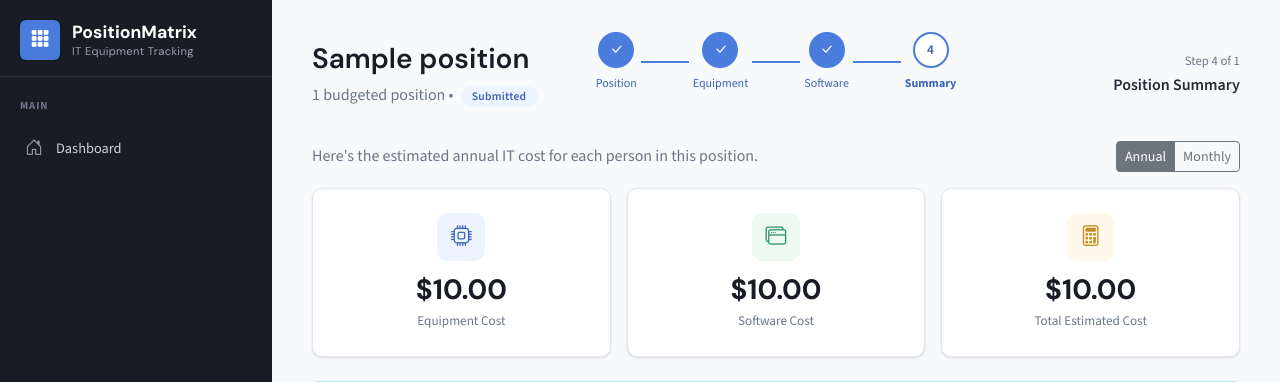
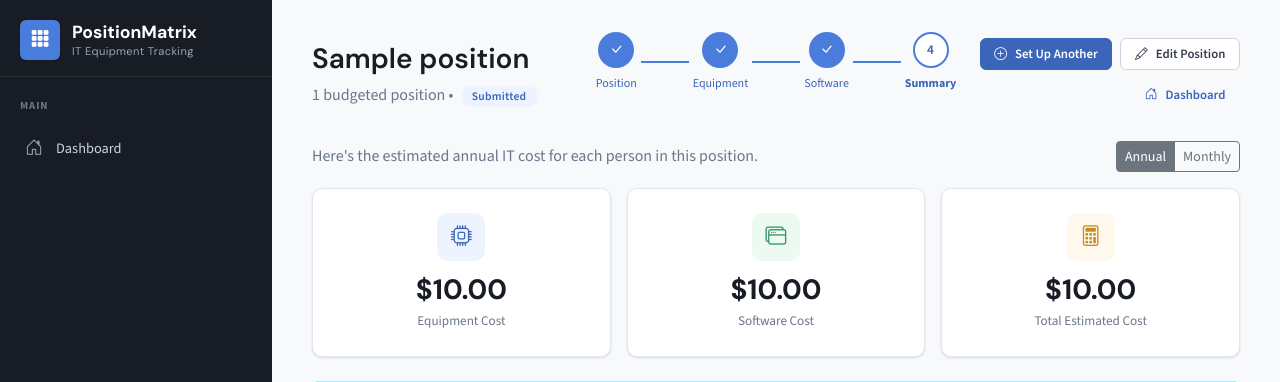
Before and after one commit to joshgrubb/Matrix, a Python web app: template app/blueprints/requirements/templates/requirements/position_summary.html in a window 1280 px wide. Shown: the top 382 px of the page. Run offline with Jinja, Linux system fonts and the light colour scheme; the template is opened without the code that fills it: most values are stand-ins (such as "Sample title", 1, 10 or a date in 2020).

Commit message:
Added buttons to top of position summary page for better visibility

```diff
--- a/app/blueprints/requirements/templates/requirements/_position_header.html
+++ b/app/blueprints/requirements/templates/requirements/_position_header.html
@@ -5,7 +5,7 @@ Provides a consistent three-column layout:
 Left: Page title + subtitle (position title on Steps 2–4,
 generic heading on Step 1).
 Center: Step indicator (reuses _step_indicator.html).
-Right: Current step number and label.
+Right: Step number + label on Steps 1–3; action buttons on Step 4.
 
 Usage (Steps 2–4, position available):
 {% set current_step = 2 %}
@@ -76,14 +76,36 @@ header_subtitle (str): Custom subtitle text
         </div>
     </div>
 
-    {# ── Right column (col-lg-4): Step number + label ── #}
+    {# ── Right column (col-lg-4) ── #}
     <div class="col-lg-4 text-lg-end mt-3 mt-lg-0">
+        {% if current_step == 4 and has_position %}
+        {# ── Summary page: show next-step action buttons instead of
+        the step label so department heads see them immediately
+        without scrolling past the full cost breakdown. ── #}
+        <div class="d-flex justify-content-lg-end gap-2 flex-wrap">
+            <a href="{{ url_for('requirements.select_position') }}" class="pm-btn pm-btn-primary pm-btn-sm">
+                <i class="bi bi-plus-circle"></i>
+                Set Up Another
+            </a>
+            <a href="{{ url_for('requirements.select_hardware', position_id=position.id) }}"
+                class="pm-btn pm-btn-secondary pm-btn-sm">
+                <i class="bi bi-pencil"></i>
+                Edit Position
+            </a>
+            <a href="{{ url_for('main.dashboard') }}" class="pm-btn pm-btn-outline-secondary pm-btn-sm">
+                <i class="bi bi-house-door"></i>
+                Dashboard
+            </a>
+        </div>
+        {% else %}
+        {# ── Steps 1–3: existing step number + label ── #}
         <div class="pm-text-muted" style="font-size: 0.8rem;">
             Step {{ current_step }} of {{ total_steps }}
         </div>
         <div style="font-weight: 600;">
             {{ step_title }}
         </div>
+        {% endif %}
     </div>
 
 </div>
```
